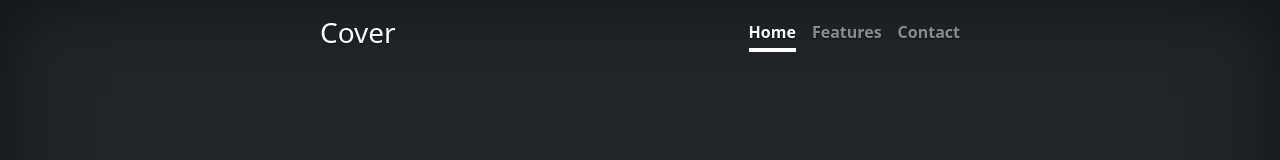
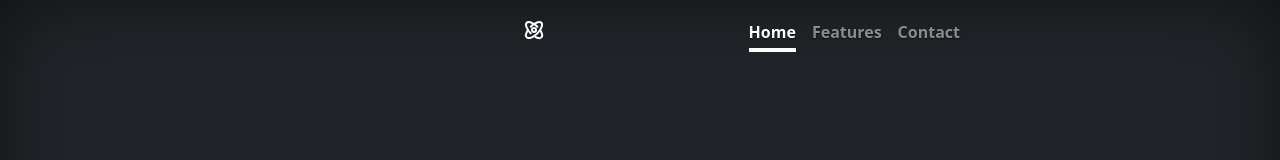
Before and after one commit to Katyusha47/praktikum-3-pw, a plain HTML site: page index.html in a window 1280 px wide. Shown: the top 160 px of the page. Drawn offline with Linux system fonts and the light colour scheme.

Commit message:
add new icon

```diff
--- a/index.html
+++ b/index.html
@@ -40,7 +40,9 @@
     <div class="cover-container d-flex w-100 h-100 p-3 mx-auto flex-column">
         <header class="mb-auto">
             <div>
-                <h3 class="float-md-start mb-0">Cover</h3>
+                <svg class="w-6 h-6 text-gray-800 dark:text-white" aria-hidden="true" xmlns="http://www.w3.org/2000/svg" width="24" height="24" fill="none" viewBox="0 0 24 24">
+                    <path stroke="currentColor" stroke-linecap="round" stroke-width="2" d="M8.737 8.737a21.49 21.49 0 0 1 3.308-2.724m0 0c3.063-2.026 5.99-2.641 7.331-1.3 1.827 1.828.026 6.591-4.023 10.64-4.049 4.049-8.812 5.85-10.64 4.023-1.33-1.33-.736-4.218 1.249-7.253m6.083-6.11c-3.063-2.026-5.99-2.641-7.331-1.3-1.827 1.828-.026 6.591 4.023 10.64m3.308-9.34a21.497 21.497 0 0 1 3.308 2.724m2.775 3.386c1.985 3.035 2.579 5.923 1.248 7.253-1.336 1.337-4.245.732-7.295-1.275M14 12a2 2 0 1 1-4 0 2 2 0 0 1 4 0Z"/>
+                  </svg>
                 <nav class="nav nav-masthead justify-content-center float-md-end">
                     <a class="nav-link active" aria-current="page" href="#">Home</a>
                     <a class="nav-link" href="#">Features</a>
```
